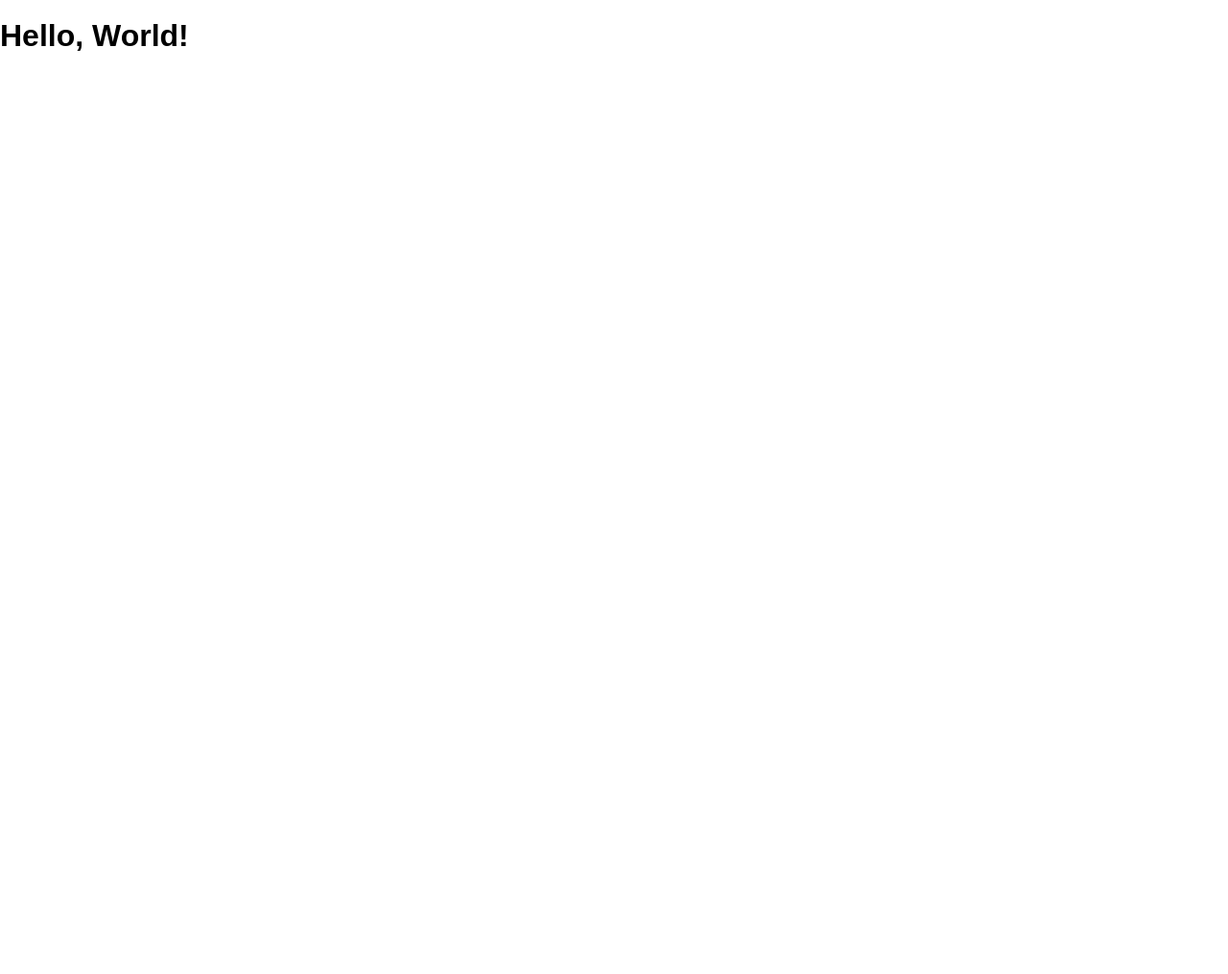
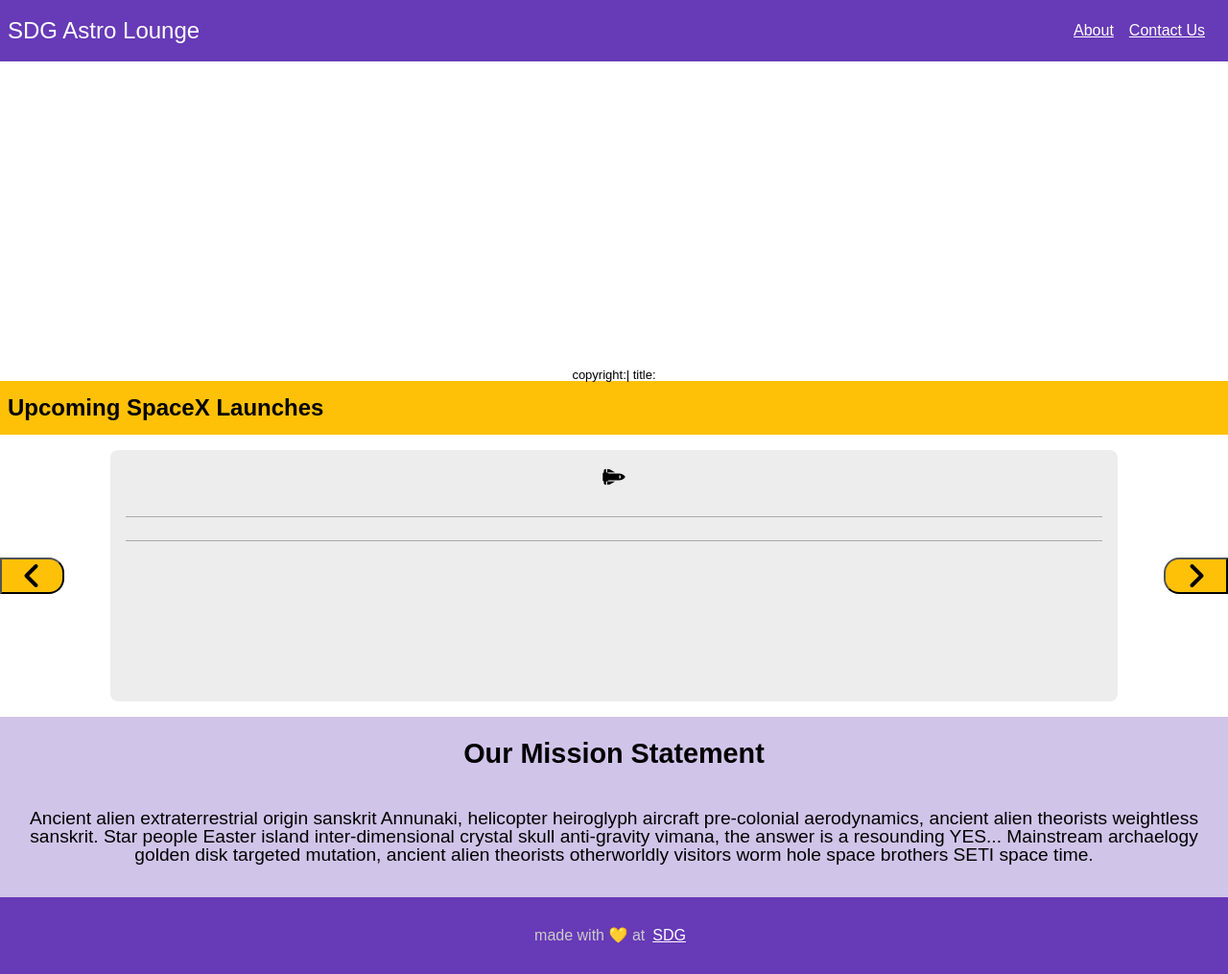
Before and after one commit to hayesch19/astroclub, a website: page public/index.html in a window 1280 px wide. Shown: the whole page at 96% size. Before the commit the page ends 821 px from the top, so only its background shows below. Drawn offline with Linux system fonts and the light colour scheme.

Commit message:
V1 HTML/CSS Added

```diff
--- a/public/index.html
+++ b/public/index.html
@@ -1,14 +1,61 @@
 <!DOCTYPE html>
 <html>
   <head lang="en">
-    <meta charset="UTF-8">
-    <meta name="viewport" content="width=device-width, initial-scale=1">
+    <meta charset="UTF-8" />
+    <meta name="viewport" content="width=device-width, initial-scale=1" />
     <title>Astroclub</title>
-    <link rel="shortcut icon" href="/favicon.ico">
-    <link rel="stylesheet" href="/screen.css">
+    <link rel="shortcut icon" href="/favicon.ico" />
+    <link rel="stylesheet" href="/screen.css" />
   </head>
   <body>
-    <h1 class='hello-world'></h1>
+    <section class="header">
+      <h2 class="header-title">SDG Astro Lounge</h2>
+      <div class="menu">
+        <a href="#" class="menu-text">About</a>
+        <a href="#" class="menu-text">Contact Us</a>
+      </div>
+    </section>
+    <section class="nasa-image">
+      <h1>Explore your universe.</h1>
+    </section>
+    <section class="image-footer">
+      copyright: <span class="image-copyright"></span>| title:<span
+        class="image-title"
+      ></span>
+    </section>
+    <section class="upcoming-launches">
+      <header class="launch-header">Upcoming SpaceX Launches</header>
+      <section class="launches">
+        <button class="left-arrow"><i class="fas fa-angle-left"></i></button>
+        <div class="launches-api">
+          <h3>
+            <i class="fas fa-space-shuttle fa-w-20"></i
+            ><span class="mission-name"></span>
+          </h3>
+          <main>
+            <section class="launch-info"></section>
+            <section class="countdown"></section>
+            <section class="location"></section>
+          </main>
+        </div>
+        <button class="right-arrow"><i class="fas fa-angle-right"></i></button>
+      </section>
+    </section>
+    <section class="mission-statement">
+      <h2>Our Mission Statement</h2>
+      <p>
+        Ancient alien extraterrestrial origin sanskrit Annunaki, helicopter
+        heiroglyph aircraft pre-colonial aerodynamics, ancient alien theorists
+        weightless sanskrit. Star people Easter island inter-dimensional crystal
+        skull anti-gravity vimana, the answer is a resounding YES... Mainstream
+        archaelogy golden disk targeted mutation, ancient alien theorists
+        otherworldly visitors worm hole space brothers SETI space time.
+      </p>
+    </section>
+    <footer>
+      made with 💛 at<a class="footer-text" href="https://suncoast.io">SDG</a>
+    </footer>
     <script src="/main.js" charset="utf-8"></script>
+    <script src="https://kit.fontawesome.com/e10cfbf85b.js"></script>
   </body>
 </html>
--- a/public/screen.css
+++ b/public/screen.css
@@ -10,3 +10,157 @@ body {
   margin: 0;
   min-height: 100%;
 }
+
+footer {
+  display: flex;
+  justify-content: center;
+  align-items: center;
+  background-color: #673ab7;
+  color: #ccc;
+  height: 5rem;
+}
+
+/***** Classes *****/
+
+.footer-text {
+  color: #fff;
+  padding: 0.5rem;
+}
+
+.menu-text {
+  color: #fff;
+  padding: 0.5rem;
+}
+.menu-text:hover {
+  background-color: #ffc107;
+  color: #212121;
+}
+
+.footer-link-text {
+  color: #ccc;
+}
+
+.header {
+  display: flex;
+  justify-content: space-between;
+  background-color: #673ab7;
+}
+
+.header-title {
+  display: flex;
+  align-items: center;
+  background-color: #673ab7;
+  color: #fff;
+  flex-basis: 50%;
+  padding: 0rem 0rem 0rem 0.5rem;
+  font-weight: normal;
+}
+
+.menu {
+  display: flex;
+  align-items: center;
+  flex-basis: 50%;
+  justify-content: flex-end;
+  background-color: #673ab7;
+  color: #fff;
+  padding: 0rem 1rem 0rem 0;
+}
+
+.nasa-image {
+  display: flex;
+  justify-content: center;
+  align-items: center;
+  color: #fff;
+  background-position: center;
+  background-repeat: no-repeat;
+  background-size: cover;
+  height: 20rem;
+}
+
+.image-footer {
+  display: flex;
+  justify-content: center;
+  font-size: 13px;
+}
+
+.launch-header {
+  display: flex;
+  background-color: #ffc107;
+  padding: 1rem 0 1rem 0.5rem;
+  font-size: 1.5em;
+  font-weight: bold;
+}
+
+.launches {
+  display: flex;
+  flex-direction: row;
+}
+
+.launches-api {
+  background-color: #ededed;
+  padding: 0 1rem 0.5rem 1rem;
+  border-radius: 0.5rem;
+  width: 100%;
+  margin: 1rem 3rem;
+}
+
+.launches-api > h3 {
+  text-align: center;
+}
+
+.launch-info {
+  padding-bottom: 0.75rem;
+  border-bottom: darkgray 1px solid;
+}
+
+.countdown {
+  padding-top: 0.75rem;
+  border-bottom: darkgray 1px solid;
+  padding-bottom: 0.75rem;
+}
+
+.location {
+  padding-top: 0.75rem;
+  padding-bottom: 0.75rem;
+}
+
+.mission-statement {
+  display: flex;
+  justify-content: center;
+  flex-direction: column;
+  align-items: center;
+  font-size: 1.2rem;
+  background-color: #d1c4e9;
+  text-align: center;
+  padding-bottom: 1rem;
+}
+
+.left-arrow {
+  display: flex;
+  justify-content: center;
+  align-items: center;
+  border-radius: 0 1rem 1rem 0rem;
+  font-size: 2rem;
+  background-color: #ffc107;
+  margin: 8rem 0 8rem 0rem;
+  width: 5rem;
+}
+
+.left-arrow:active {
+  background-color: #673ab7;
+}
+
+.right-arrow {
+  display: flex;
+  justify-content: center;
+  align-items: center;
+  border-radius: 1rem 0rem 0rem 1rem;
+  font-size: 2rem;
+  background-color: #ffc107;
+  margin: 8rem 0 8rem 0rem;
+  width: 5rem;
+}
+
+.right-arrow:active {
+  background-color: #673ab7;
+}
```
